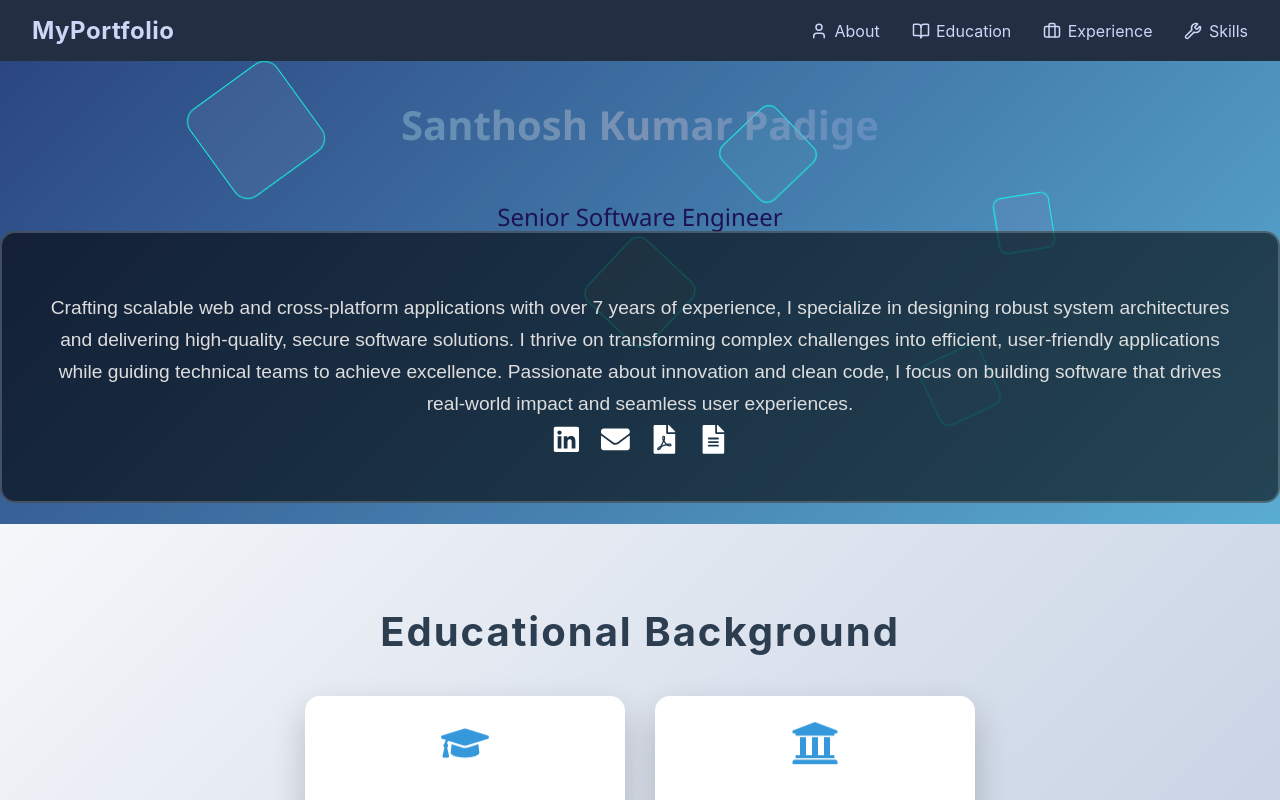
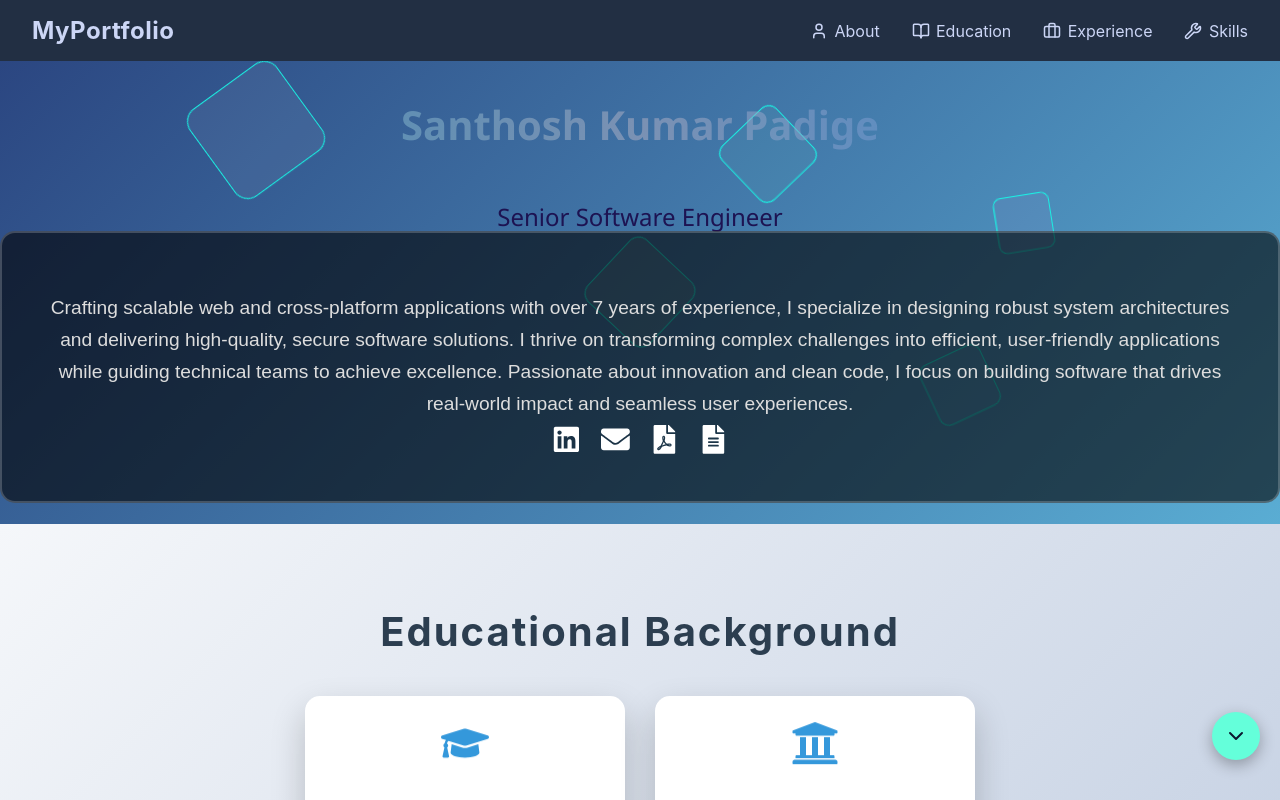
Before and after one commit to santhosh4padige/my-portfolio, a React (Create React App) app: page / in a window 1280 px wide. Shown: the top 800 px of the page. Built offline with nearby package versions, Linux system fonts and the light colour scheme.

Commit message:
Scroll nav componet is fixed

```diff
--- a/src/App.js
+++ b/src/App.js
@@ -55,7 +55,7 @@ export default function App() {
             <section id="skills" className="section">
               <Skills />
             </section>
-            <ScrollNav />
+                <ScrollNav />
           </main>
         </>
       )}
--- a/src/app.css
+++ b/src/app.css
@@ -153,6 +153,98 @@ body.light .menu-icon span {
   transform: rotate(-45deg) translate(6px, -6px);
 }
 
+/* Container for scroll nav buttons */
+.scroll-nav {
+  position: fixed;        /* Fixed on screen */
+  right: 20px;            /* Distance from right edge */
+  bottom: 40px;           /* Distance from bottom edge */
+  display: flex;
+  flex-direction: column;
+  gap: 15px;              /* Space between buttons */
+  z-index: 9999;          /* On top of all content */
+  pointer-events: auto;
+}
+
+/* Common button style */
+.scroll-btn {
+  position: relative;
+  background: var(--primary);   /* Primary theme color */
+  border: none;
+  color: var(--dark-bg);
+  width: 48px;
+  height: 48px;
+  border-radius: 50%;           /* Circular buttons */
+  cursor: pointer;
+  display: flex;
+  justify-content: center;
+  align-items: center;
+  transition: transform 0.3s ease, box-shadow 0.3s ease, background 0.3s ease;
+  box-shadow: 0 5px 15px rgba(0,0,0,0.3);
+}
+
+/* Hover effects */
+.scroll-btn:hover {
+  transform: scale(1.2);        /* Slight pop effect */
+  background: var(--light-text);/* Light color on hover */
+  color: var(--dark-bg);        /* Icon color changes */
+  box-shadow: 0 8px 25px rgba(0,0,0,0.4);
+}
+
+/* Tooltip styling */
+.scroll-btn .tooltip-text {
+  position: absolute;
+  left: -160%;                   /* Show tooltip on left */
+  top: 50%;
+  transform: translateY(-50%);
+  background: rgba(0,0,0,0.75);
+  color: #fff;
+  padding: 5px 10px;
+  font-size: 0.85rem;
+  border-radius: 6px;
+  white-space: nowrap;
+  opacity: 0;
+  pointer-events: none;
+  transition: opacity 0.3s, transform 0.3s;
+}
+
+/* Show tooltip on hover */
+.scroll-btn:hover .tooltip-text {
+  opacity: 1;
+  transform: translateY(-50%) translateX(-5px); /* slight slide-in effect */
+}
+
+/* Optional arrow for tooltip */
+.scroll-btn .tooltip-text::after {
+  content: '';
+  position: absolute;
+  right: -5px;
+  top: 50%;
+  transform: translateY(-50%);
+  border-width: 5px;
+  border-style: solid;
+  border-color: transparent transparent transparent rgba(0,0,0,0.75);
+}
+
+/* Responsive adjustments */
+@media screen and (max-width: 768px) {
+  .scroll-nav {
+    right: 10px;
+    bottom: 30px;
+    gap: 10px;
+  }
+
+  .scroll-btn {
+    width: 40px;
+    height: 40px;
+  }
+
+  .scroll-btn .tooltip-text {
+    font-size: 0.75rem;
+    left: -140%;
+  }
+}
+
+
 /* ------------------------------
    Mobile Responsive Menu
 ------------------------------ */
--- a/src/components/ScrollNav.js
+++ b/src/components/ScrollNav.js
@@ -1,30 +1,47 @@
 import { useEffect, useState } from "react";
-import { ChevronUp, ChevronDown } from "lucide-react"; // you can use font-awesome too
+import { User, BookOpen, Briefcase, Wrench, ChevronUp, ChevronDown } from "lucide-react";
 
 export default function ScrollNav() {
+  const sections = [
+    { id: "about", label: "About", icon: User },
+    { id: "education", label: "Education", icon: BookOpen },
+    { id: "experience", label: "Experience", icon: Briefcase },
+    { id: "skills", label: "Skills", icon: Wrench },
+  ];
+
   const [currentSection, setCurrentSection] = useState(0);
-  const sections = Array.from(document.querySelectorAll("section"));
+
+  useEffect(() => {
+    const sectionElements = sections.map((s) => document.getElementById(s.id));
+
+    const observer = new IntersectionObserver(
+      (entries) => {
+        const visibleEntry = entries.find((entry) => entry.isIntersecting);
+        if (visibleEntry) {
+          const index = sectionElements.indexOf(visibleEntry.target);
+          setCurrentSection(index);
+        }
+      },
+      { threshold: 0.6 } // Higher threshold ensures section is mostly visible
+    );
+
+    sectionElements.forEach((el) => el && observer.observe(el));
+
+    return () => observer.disconnect();
+  }, [sections]);
 
   const scrollToSection = (index) => {
-    if (sections[index]) {
-      sections[index].scrollIntoView({ behavior: "smooth" });
-    }
+    const el = document.getElementById(sections[index].id);
+    if (el) el.scrollIntoView({ behavior: "smooth" });
   };
 
-  useEffect(() => {
-    const observer = new IntersectionObserver(
-      (entries) => {
-        const visibleSection = entries.find((entry) => entry.isIntersecting);
-        if (visibleSection) {
-          setCurrentSection(sections.indexOf(visibleSection.target));
-        }
-      },
-      { threshold: 0.5 }
-    );
-
-    sections.forEach((sec) => observer.observe(sec));
-    return () => observer.disconnect();
-  }, [sections]);
+  // Check if last section is fully visible
+  const isLastSectionVisible = () => {
+    const last = document.getElementById(sections[sections.length - 1].id);
+    if (!last) return false;
+    const rect = last.getBoundingClientRect();
+    return rect.top >= 0 && rect.bottom <= window.innerHeight;
+  };
 
   return (
     <div className="scroll-nav">
@@ -34,14 +51,18 @@ export default function ScrollNav() {
           onClick={() => scrollToSection(currentSection - 1)}
         >
           <ChevronUp size={24} />
+          <span className="tooltip-text">Previous</span>
         </button>
       )}
-      {currentSection < sections.length - 1 && (
+
+      {/* Only show down arrow if last section is NOT fully visible */}
+      {!isLastSectionVisible() && currentSection < sections.length - 1 && (
         <button
           className="scroll-btn down"
           onClick={() => scrollToSection(currentSection + 1)}
         >
           <ChevronDown size={24} />
+          <span className="tooltip-text">Next</span>
         </button>
       )}
     </div>
```
